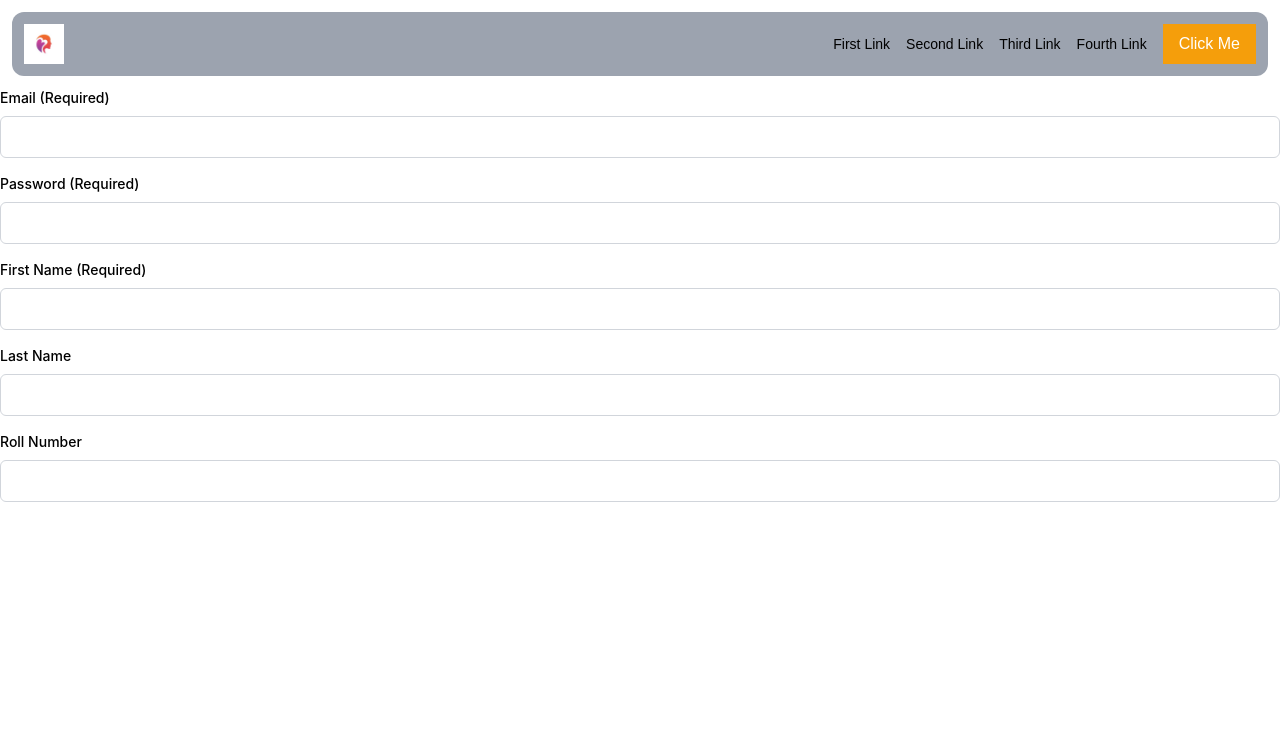
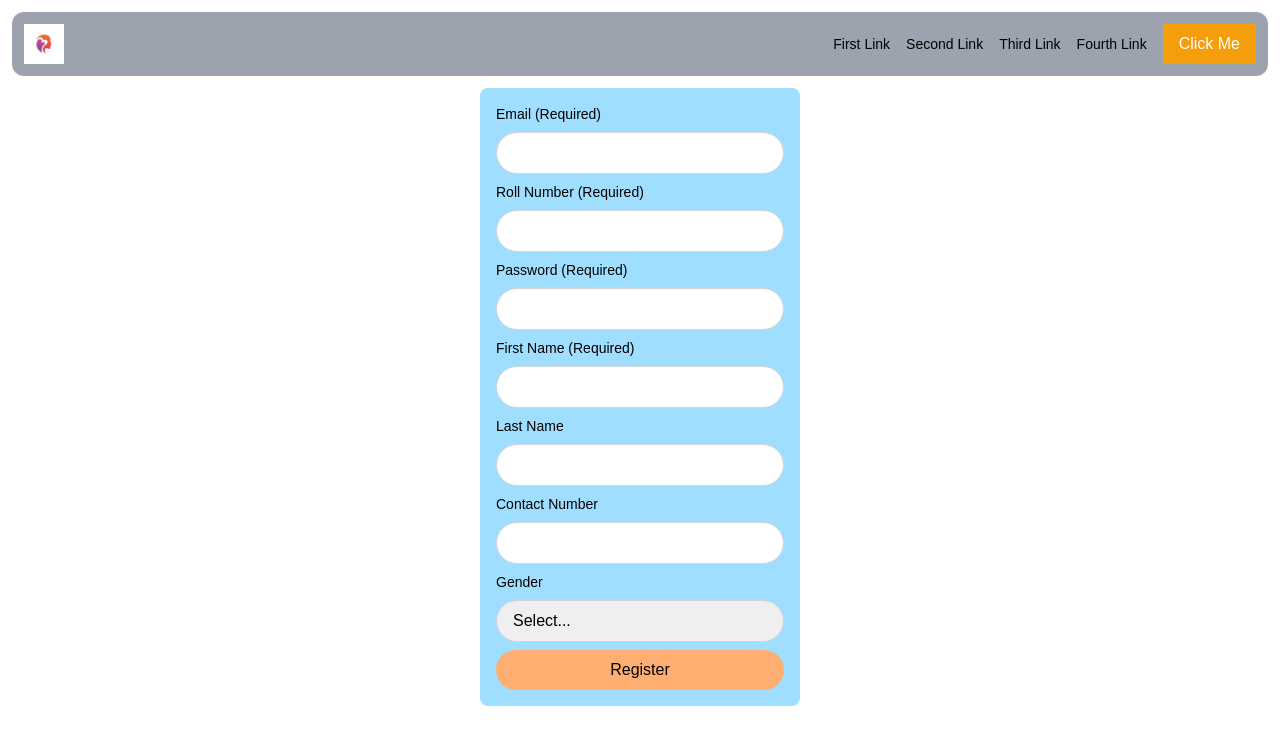
Before and after one commit to manavgondalia/Serene-Soul, a React (Create React App) app in the folder mental-health-client/: page / in a window 1280 px wide. Shown: the top 744 px of the page. Built offline with nearby package versions, Linux system fonts and the light colour scheme; a web font is replaced by a local one.

Commit message:
Add register component

```diff
--- a/mental-health-client/src/components/Register.js
+++ b/mental-health-client/src/components/Register.js
@@ -34,6 +34,10 @@ const Register = () => {
 			validationErrors.password = "Password is required";
 		}
 
+		if (formData.contactNumber && formData.contactNumber.length !== 10) {
+			validationErrors.contactNumber = "Invalid contact number";
+		}
+
 		setErrors(validationErrors);
 
 		if (Object.keys(validationErrors).length === 0) {
@@ -43,7 +47,8 @@ const Register = () => {
 	};
 
 	return (
-		<form className="space-y-4" onSubmit={handleSubmit}>
+		<div className="bg-[#A0DEFF] p-4 rounded-lg mx-auto max-w-80 flex justify-center font-grostek">
+			<form className="space-y-2 w-full" onSubmit={handleSubmit}>
 				<div className="flex flex-col">
 					<label htmlFor="email" className="text-sm font-medium mb-2">
 						Email (Required)
@@ -54,13 +59,26 @@ const Register = () => {
 						name="email"
 						value={formData.email}
 						onChange={handleChange}
-					className={`px-4 py-2 rounded-md border border-gray-300 focus:outline-none focus:ring-1 focus:ring-blue-500 ${
+						className={`px-4 py-2 rounded-full border border-gray-300 focus:outline-none focus:ring-1 focus:ring-blue-500 ${
 							errors.email ? "border-red-500" : ""
 						}`}
 					/>
 					{errors.email && (
 						<span className="text-red-500 text-sm">{errors.email}</span>
 					)}
+				</div>
+				<div className="flex flex-col">
+					<label htmlFor="rolNo" className="text-sm font-medium mb-2">
+						Roll Number (Required)
+					</label>
+					<input
+						type="text"
+						id="rollNumber"
+						name="rollNumber"
+						value={formData.rollNumber}
+						onChange={handleChange}
+						className="px-4 py-2 rounded-full border border-gray-300 focus:outline-none focus:ring-1 focus:ring-blue-500"
+					/>
 				</div>
 				<div className="flex flex-col">
 					<label htmlFor="password" className="text-sm font-medium mb-2">
@@ -72,7 +90,7 @@ const Register = () => {
 						name="password"
 						value={formData.password}
 						onChange={handleChange}
-					className={`px-4 py-2 rounded-md border border-gray-300 focus:outline-none focus:ring-1 focus:ring-blue-500 ${
+						className={`px-4 py-2 rounded-full border border-gray-300 focus:outline-none focus:ring-1 focus:ring-blue-500 ${
 							errors.password ? "border-red-500" : ""
 						}`}
 					/>
@@ -90,7 +108,7 @@ const Register = () => {
 						name="firstName"
 						value={formData.firstName}
 						onChange={handleChange}
-					className={`px-4 py-2 rounded-md border border-gray-300 focus:outline-none focus:ring-1 focus:ring-blue-500 ${
+						className={`px-4 py-2 rounded-full border border-gray-300 focus:outline-none focus:ring-1 focus:ring-blue-500 ${
 							errors.firstName ? "border-red-500" : ""
 						}`}
 					/>
@@ -108,23 +126,51 @@ const Register = () => {
 						name="lastName"
 						value={formData.lastName}
 						onChange={handleChange}
-					className="px-4 py-2 rounded-md border border-gray-300 focus:outline-none focus:ring-1 focus:ring-blue-500"
+						className="px-4 py-2 rounded-full border border-gray-300 focus:outline-none focus:ring-1 focus:ring-blue-500"
 					/>
 				</div>
 				<div className="flex flex-col">
-				<label htmlFor="rolNo" className="text-sm font-medium mb-2">
-					Roll Number
+					<label htmlFor="contactNumber" className="text-sm font-medium mb-2">
+						Contact Number
 					</label>
 					<input
-					type="text"
-					id="rollNo"
-					name="rollNo"
-					value={formData.rollNo}
+						type="tel"
+						id="contactNumber"
+						name="contactNumber"
+						pattern="[0-9]{3}-[0-9]{2}-[0-9]{3}"
+						title="10 digit numbers only"
+						value={formData.contactNumber}
 						onChange={handleChange}
-					className="px-4 py-2 rounded-md border border-gray-300 focus:outline-none focus:ring-1 focus:ring-blue-500"
+						className="px-4 py-2 rounded-full border border-gray-300 focus:outline-none focus:ring-1 focus:ring-blue-500"
 					/>
+					{errors.contactNumber && (
+						<span className="text-red-500 text-sm">{errors.contactNumber}</span>
+					)}
+				</div>
+				<div className="flex flex-col">
+					<label htmlFor="gender" className="text-sm font-medium mb-2">
+						Gender
+					</label>
+					<select
+						id="gender"
+						name="gender"
+						value={formData.gender}
+						onChange={handleChange}
+						className="px-4 py-2 rounded-full border border-gray-300 focus:outline-none focus:ring-1 focus:ring-blue-500 appearance-none"
+					>
+						<option value="">Select...</option>
+						<option value="male">Male</option>
+						<option value="female">Female</option>
+						<option value="other">Other</option>
+					</select>
+				</div>
+				<div className="flex flex-col">
+					<button className="bg-[#FEAE71] py-2 px-4 rounded-full">
+						<span>Register</span>
+					</button>
 				</div>
 			</form>
+		</div>
 	);
 };
 
```
Lines whose indentation alone changed are shown as unchanged.
